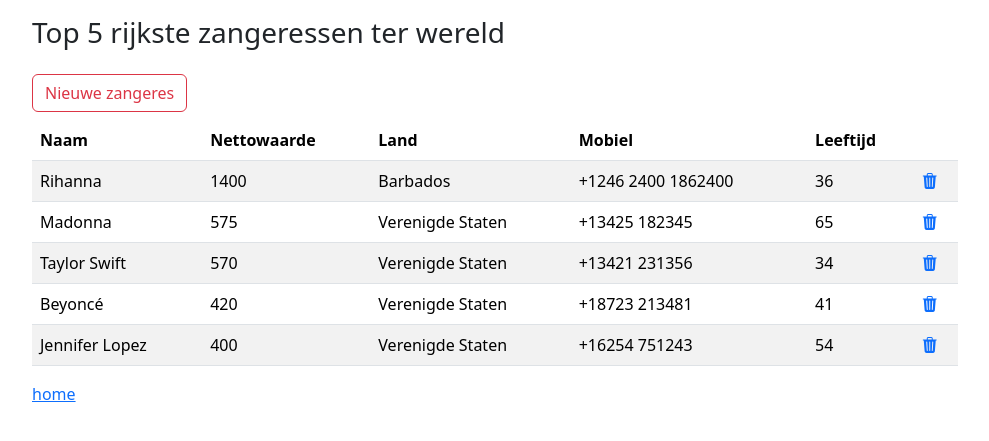
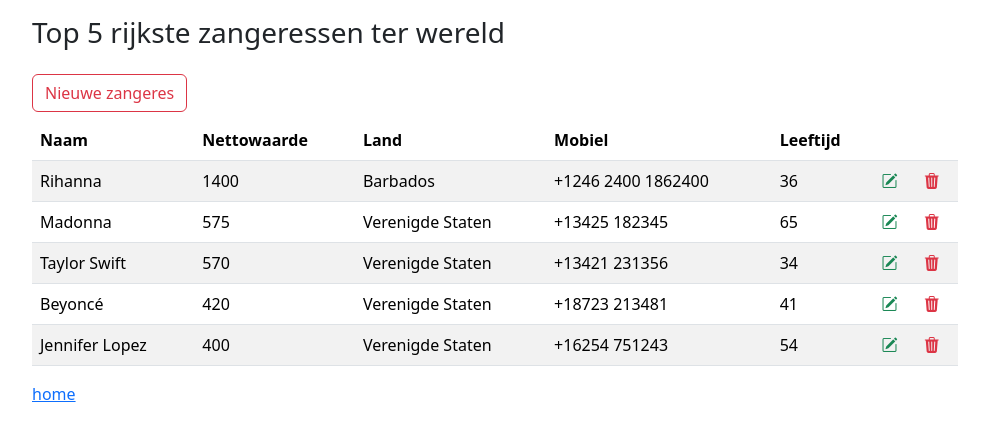
Before and after one commit to adruijter/mvc-startertemplate-2408a, a PHP site: page /zangeressen in a window 1280 px wide. Shown: the top 441 px of the page, without its empty margins (145-1134 px from the left). Run offline with PHP 8.4, Linux system fonts and the light colour scheme; data comes from the database, SQL or seed files in the repository; data that the repository does not hold is empty.

Commit message:
Laatste commit

```diff
--- a/app/controllers/Zangeressen.php
+++ b/app/controllers/Zangeressen.php
@@ -48,4 +48,9 @@
 
         $this->view('zangeressen/create', $data);
     }
+
+    public function update($Id)
+    {
+        echo "Het id is: " . $Id;
+    }
 }
--- a/app/views/zangeressen/index.php
+++ b/app/views/zangeressen/index.php
@@ -34,6 +34,7 @@
                         <th scope="col">Mobiel</th>
                         <th scope="col">Leeftijd</th>
                         <th></th>
+                        <th></th>
                     </tr>
                 </thead>
                 <tbody>
@@ -45,8 +46,13 @@
                             <td><?= $zangeres->Mobiel; ?></td>
                             <td><?= $zangeres->Leeftijd; ?></td>
                             <td>
+                                <a href="<?= URLROOT; ?>/zangeressen/update/<?= $zangeres->Id; ?>">
+                                    <i class="bi bi-pencil-square text-success"></i>
+                                </a>
+                            </td>
+                            <td>
                                 <a href="<?= URLROOT; ?>/zangeressen/delete/<?= $zangeres->Id; ?>">
-                                    <i class="bi bi-trash3-fill"></i>
+                                    <i class="bi bi-trash3-fill text-danger"></i>
                                 </a>
                             </td>
                         </tr>
```
